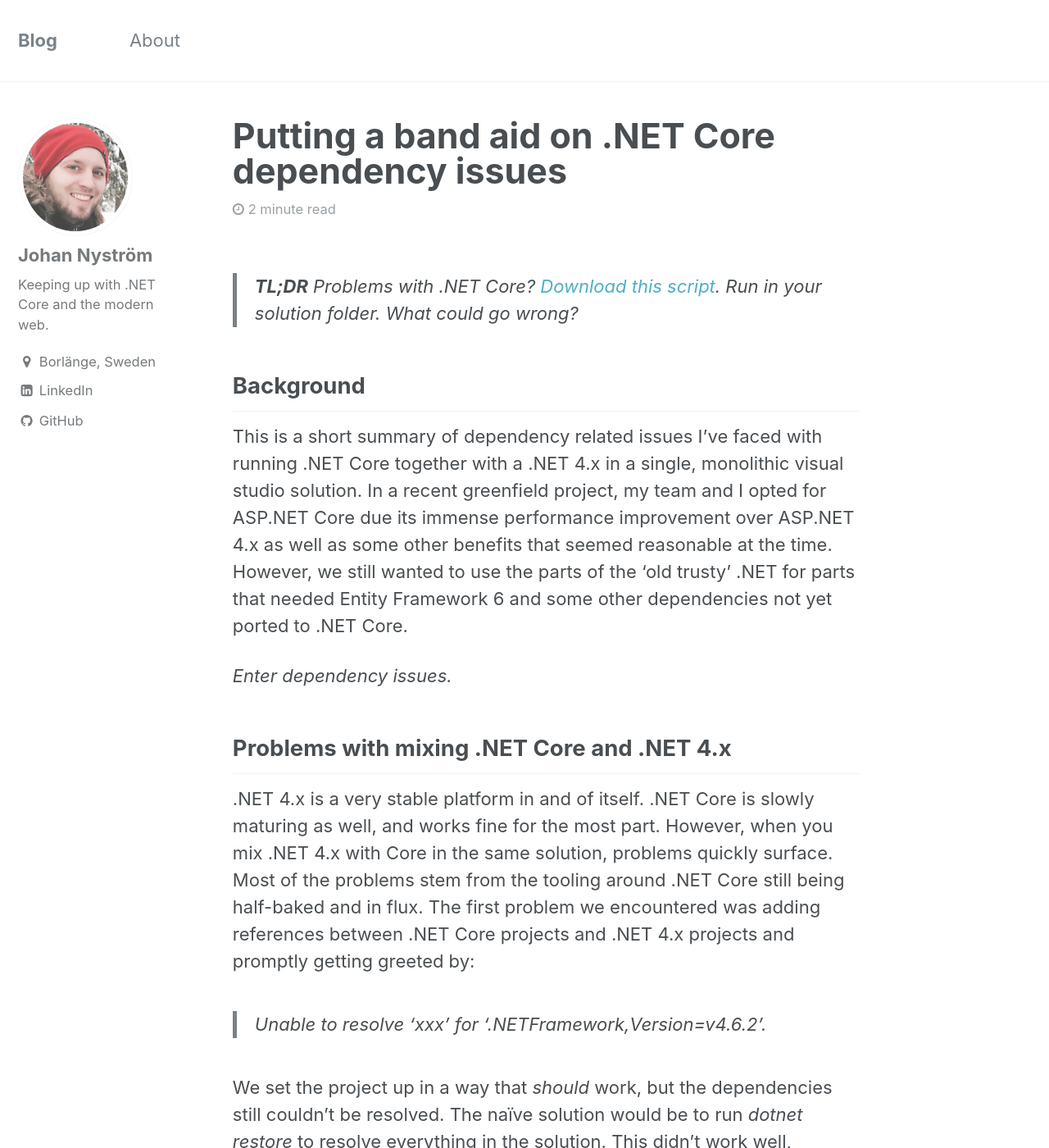
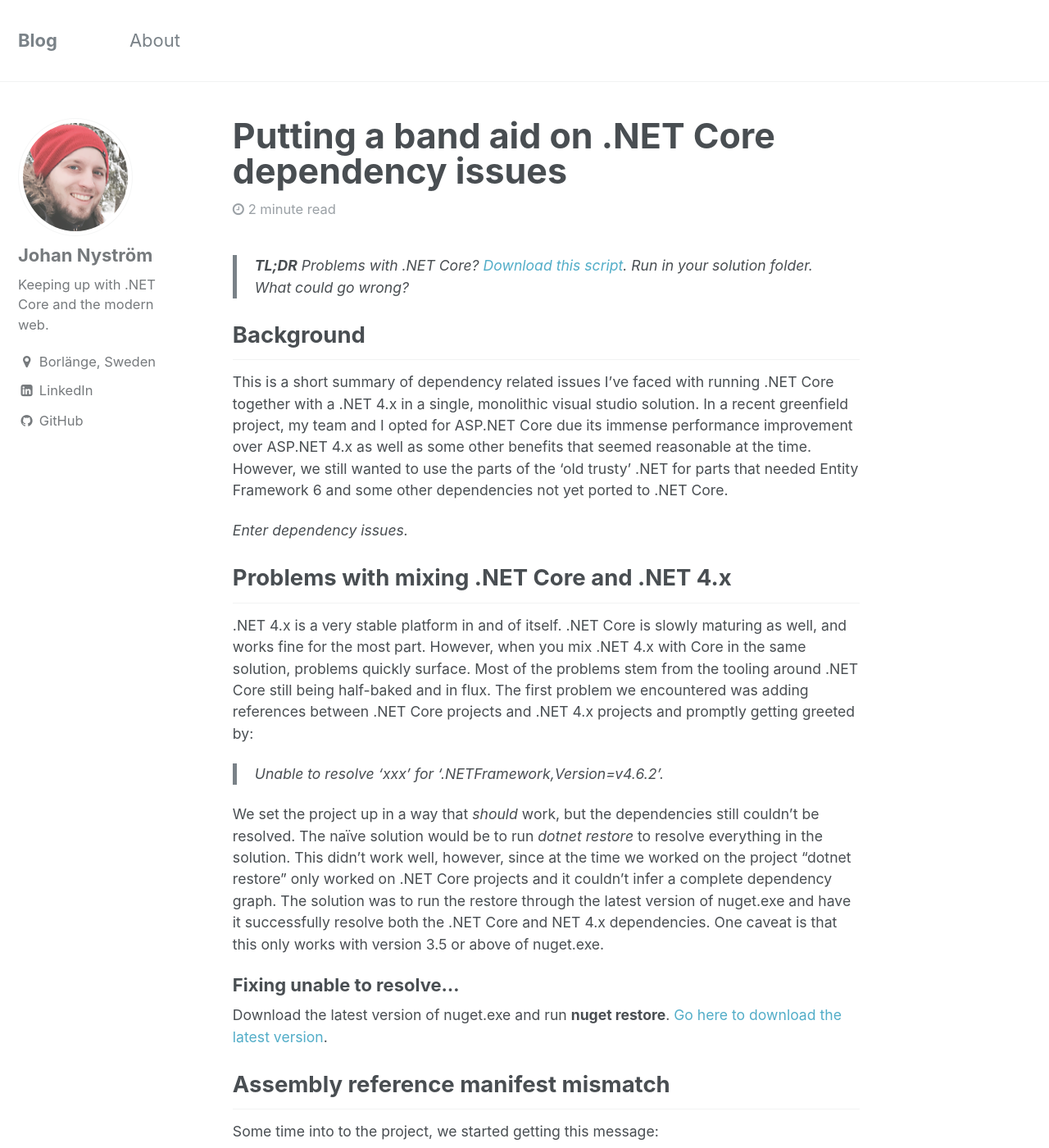
Before and after one commit to SpiderUnicorn/spiderunicorn.github.io, a Jekyll site: the page built from _posts/2016-12-15-putting-a-bandaid-net-core-dependency-issues.md, in a window 1280 px wide and 1400 px high. Shown: the whole window at 82% size. Built offline with Jekyll 4.4.1, drawn with Linux system fonts in a browser that asks for light colours.

Commit message:
decreased font sizes

```diff
--- a/_sass/_base.scss
+++ b/_sass/_base.scss
@@ -22,7 +22,7 @@ body {
 }
 
 h1, h2, h3, h4, h5, h6 {
-  margin: 2em 0 0.5em;
+  margin: 1em 0 0.5em;
   line-height: 1.2;
   font-family: $header-font-family;
   font-weight: bold;
@@ -93,7 +93,7 @@ abbr[data-original-title] {
 /* blockquotes */
 
 blockquote {
-  margin: 2em 1em 2em 0;
+  margin: 1em 1em 1em 0;
   padding-left: 1em;
   padding-right: 1em;
   font-style: italic;
--- a/_sass/_page.scss
+++ b/_sass/_page.scss
@@ -56,7 +56,7 @@
   }
 
   p, li, dl {
-    font-size: 1em;
+    font-size: 0.8em;
   }
 
   /* paragraph indents */
--- a/_sass/_variables.scss
+++ b/_sass/_variables.scss
@@ -6,7 +6,7 @@
    Typography
    ========================================================================== */
 
-$doc-font-size              : 16 !default;
+$doc-font-size              : 12 !default;
 
 /* paragraph indention */
 $paragraph-indent           : false !default; // true, false (default)
```
